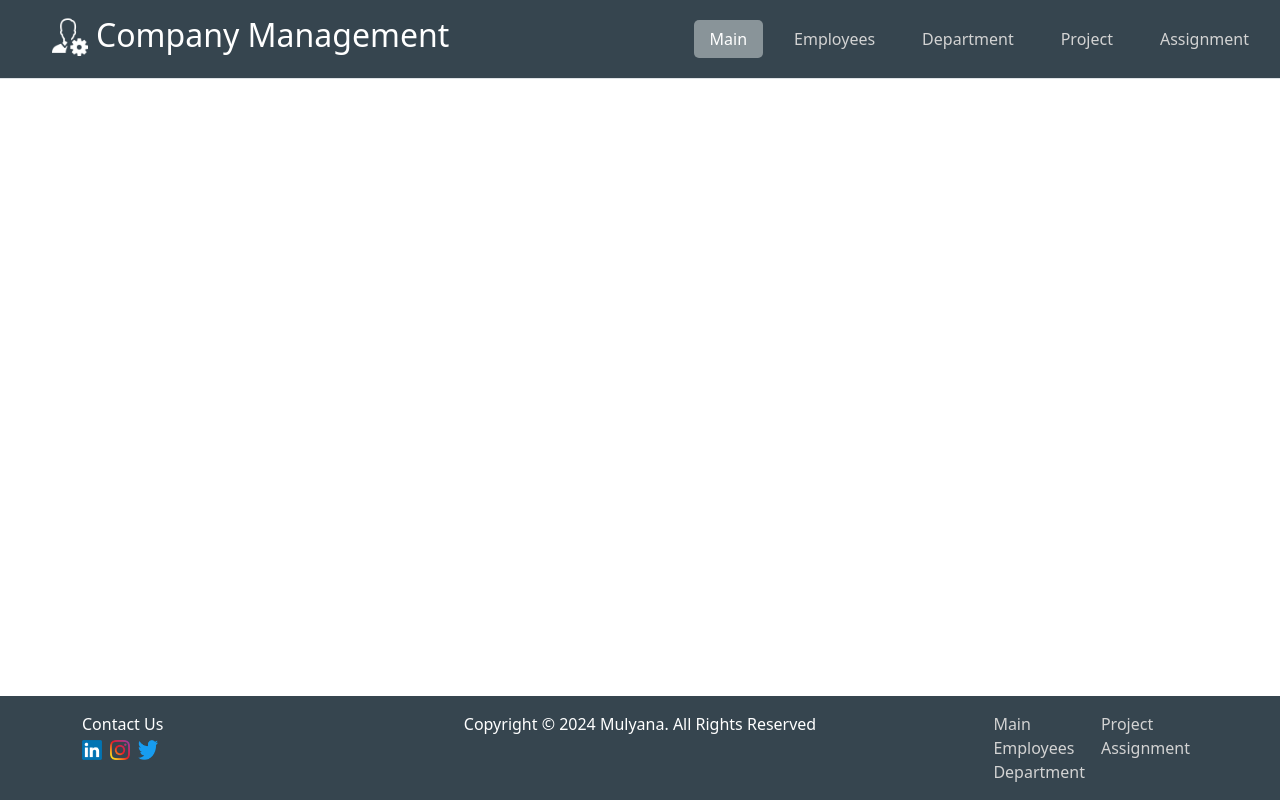
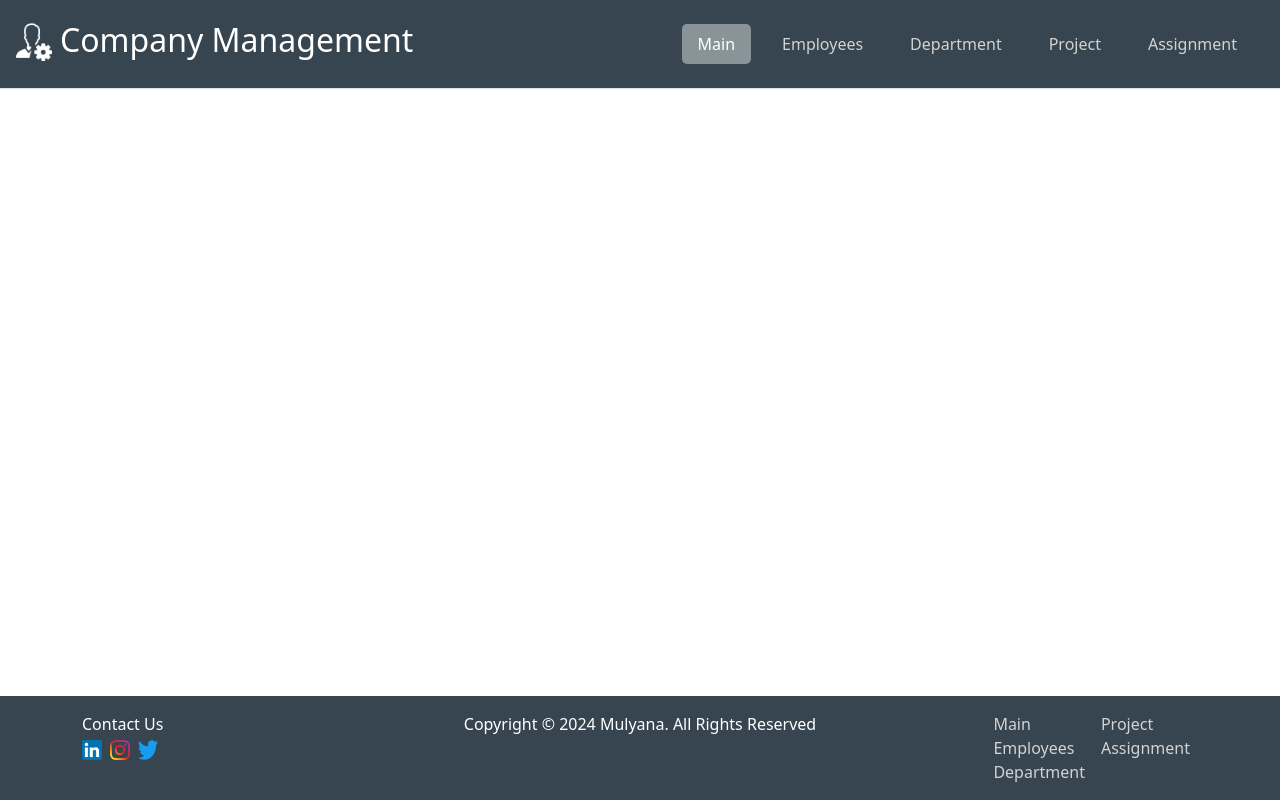
Before and after one commit to Myniv/CompanyManagementSystem, a React (Vite) app: page / in a window 1280 px wide. Built offline with nearby package versions, Linux system fonts and the light colour scheme.

Commit message:
Update header navbar

```diff
--- a/src/Component/Modules/Header.jsx
+++ b/src/Component/Modules/Header.jsx
@@ -17,12 +17,15 @@ const Header = () => {
     padding: "0.5rem 1rem",
     borderRadius: "5px",
   };
+
   return (
     <header
-      className="d-flex flex-wrap align-items-center justify-content-center justify-content-lg-start py-3 mb-4 border-bottom"
+      className="py-3 mb-4 border-bottom"
       style={{ backgroundColor: "#36454F", color: "white" }}
     >
-      <div className="col-md-3 mb-2 mb-md-0 mx-5" style={{ flexGrow: 1 }}>
+      <div className="container-fluid">
+        <div className="d-flex align-items-center justify-content-between">
+          <div className="d-flex align-items-center">
             <NavLink
               to="/"
               className="d-inline-flex link-body-emphasis text-decoration-none"
@@ -33,12 +36,11 @@ const Header = () => {
                 alt="Myniv"
                 style={{ width: "40px", height: "40px" }}
               />
-          <h2 className="ms-2 text-white center">Company Management</h2>
+              <h2 className="ms-2 text-white">Company Management</h2>
             </NavLink>
-        <title>Library Management</title>
           </div>
 
-      <nav className="navbar navbar-expand-md navbar-dark">
+          <nav className="navbar navbar-expand-lg navbar-dark">
             <button
               className="navbar-toggler"
               type="button"
@@ -51,10 +53,11 @@ const Header = () => {
               <span className="navbar-toggler-icon"></span>
             </button>
             <div className="collapse navbar-collapse" id="navbarNav">
-          <ul className="navbar-nav ms-auto justify-content-center mb-md-0 nav nav-pills">
+              <ul className="navbar-nav ms-auto mb-2 mb-lg-0">
                 <li className="nav-item">
                   <NavLink
                     to="/"
+                    className="nav-link"
                     style={({ isActive }) =>
                       isActive ? activeLinkStyle : linkStyle
                     }
@@ -62,10 +65,10 @@ const Header = () => {
                     Main
                   </NavLink>
                 </li>
-
                 <li className="nav-item">
                   <NavLink
                     to="/employees"
+                    className="nav-link"
                     style={({ isActive }) =>
                       isActive ? activeLinkStyle : linkStyle
                     }
@@ -76,6 +79,7 @@ const Header = () => {
                 <li className="nav-item">
                   <NavLink
                     to="/departments"
+                    className="nav-link"
                     style={({ isActive }) =>
                       isActive ? activeLinkStyle : linkStyle
                     }
@@ -86,6 +90,7 @@ const Header = () => {
                 <li className="nav-item">
                   <NavLink
                     to="/projects"
+                    className="nav-link"
                     style={({ isActive }) =>
                       isActive ? activeLinkStyle : linkStyle
                     }
@@ -96,6 +101,7 @@ const Header = () => {
                 <li className="nav-item">
                   <NavLink
                     to="/assignments"
+                    className="nav-link"
                     style={({ isActive }) =>
                       isActive ? activeLinkStyle : linkStyle
                     }
@@ -106,6 +112,8 @@ const Header = () => {
               </ul>
             </div>
           </nav>
+        </div>
+      </div>
     </header>
   );
 };
```
Lines whose indentation alone changed are shown as unchanged.
